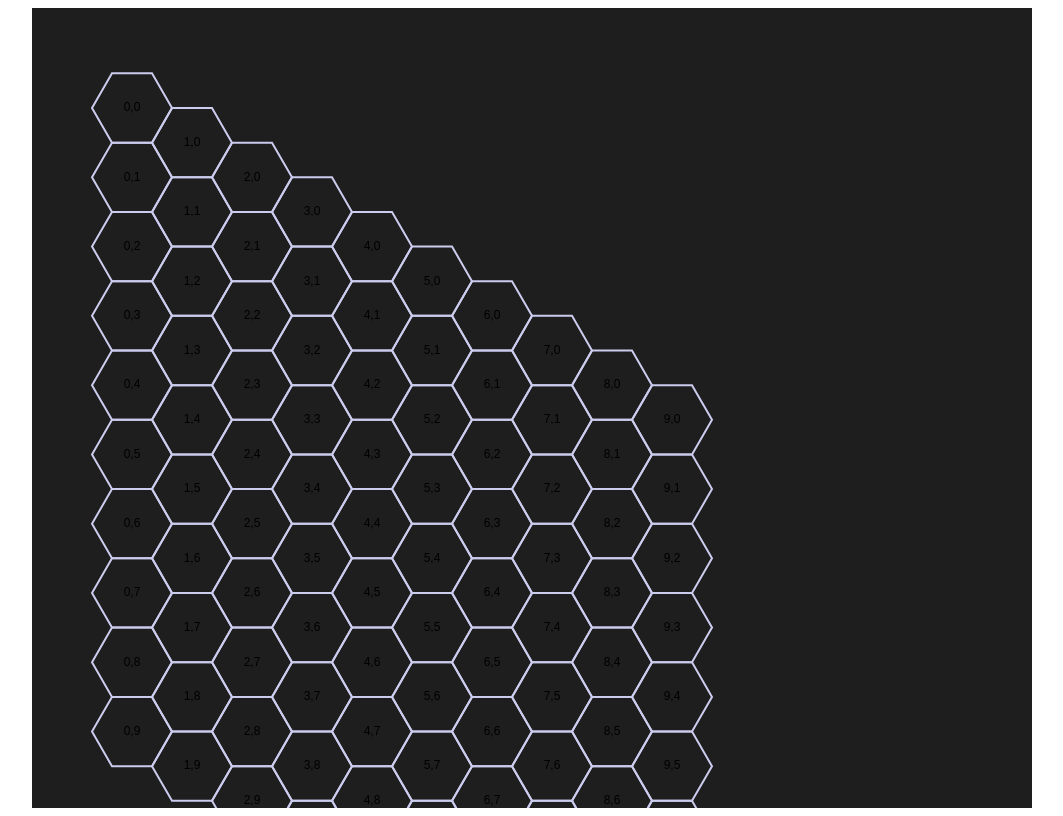
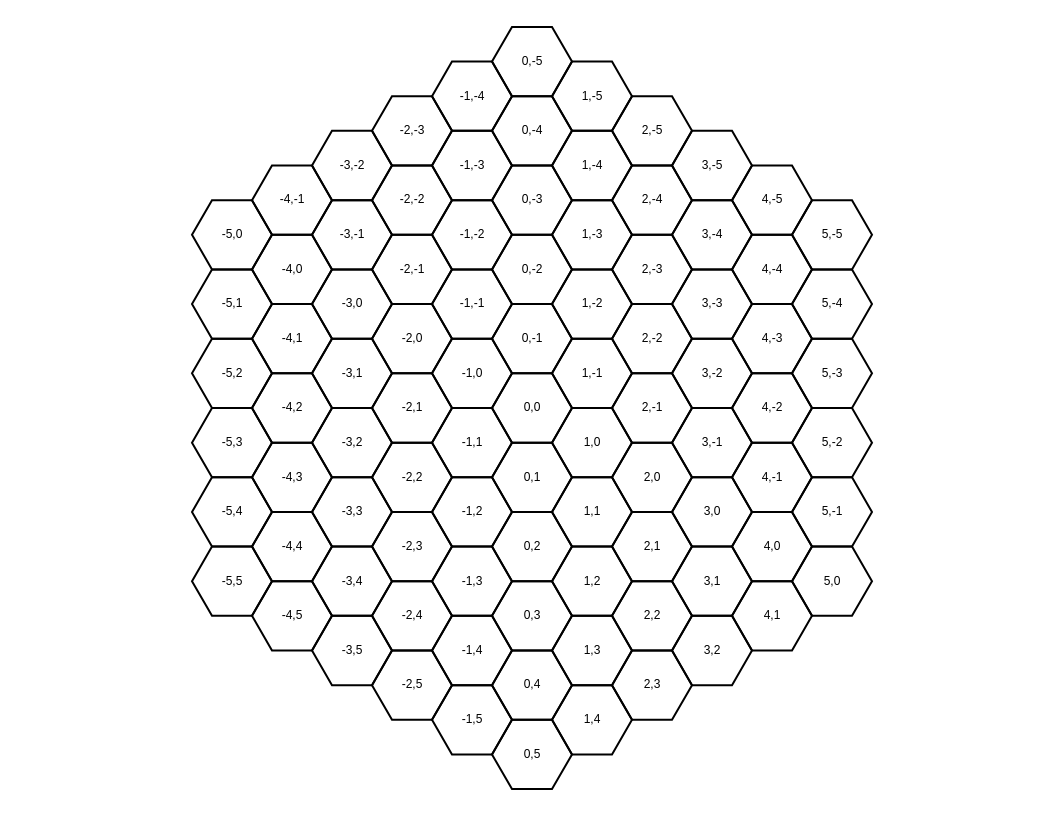
Before and after one commit to ebabel-eu/hexmap, a website: page index.html in a window 1280 px wide. Shown: the whole page, without its empty margins (108-1171 px from the left). Drawn offline with Linux system fonts and the light colour scheme.

Commit message:
Hexagonal overal map

```diff
--- a/index.html
+++ b/index.html
@@ -5,7 +5,7 @@
   <title>Hex Map Generator</title>
   <style>
     canvas {
-      background-color: #1e1e1e;
+      background-color: #ffffff; /* Changed to white */
       display: block;
       margin: auto;
     }
@@ -19,10 +19,9 @@
   const ctx = canvas.getContext('2d');
 
   const HEX_RADIUS = 40;
-  const GRID_WIDTH = 10;
-  const GRID_HEIGHT = 10;
-  const HEX_COLOR = '#cce';
-  const TEXT_COLOR = '#000';
+  const MAP_RADIUS = 5; // controls overall hexagon size
+  const HEX_COLOR = '#000000';
+  const TEXT_COLOR = '#000000';
 
   function hexToPixel(q, r, size) {
     const x = size * (3 / 2 * q);
@@ -52,15 +51,19 @@
   }
 
   function drawGrid() {
-    for (let r = 0; r < GRID_HEIGHT; r++) {
-      for (let q = 0; q < GRID_WIDTH; q++) {
-        const [x, y] = hexToPixel(q, r, HEX_RADIUS);
-        drawHex(x + 100, y + 100, HEX_RADIUS, `${q},${r}`);
+    for (let q = -MAP_RADIUS; q <= MAP_RADIUS; q++) {
+      for (let r = -MAP_RADIUS; r <= MAP_RADIUS; r++) {
+        const s = -q - r;
+        if (Math.abs(s) <= MAP_RADIUS) {
+          const [x, y] = hexToPixel(q, r, HEX_RADIUS);
+          drawHex(x + canvas.width / 2, y + canvas.height / 2, HEX_RADIUS, `${q},${r}`);
+        }
       }
     }
   }
 
   drawGrid();
 </script>
+
 </body>
 </html>
```
